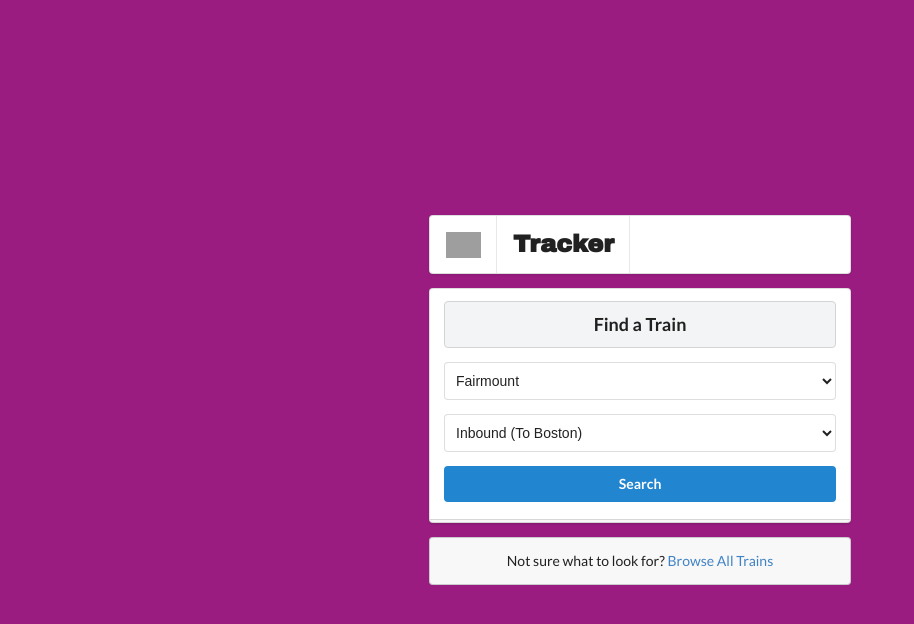
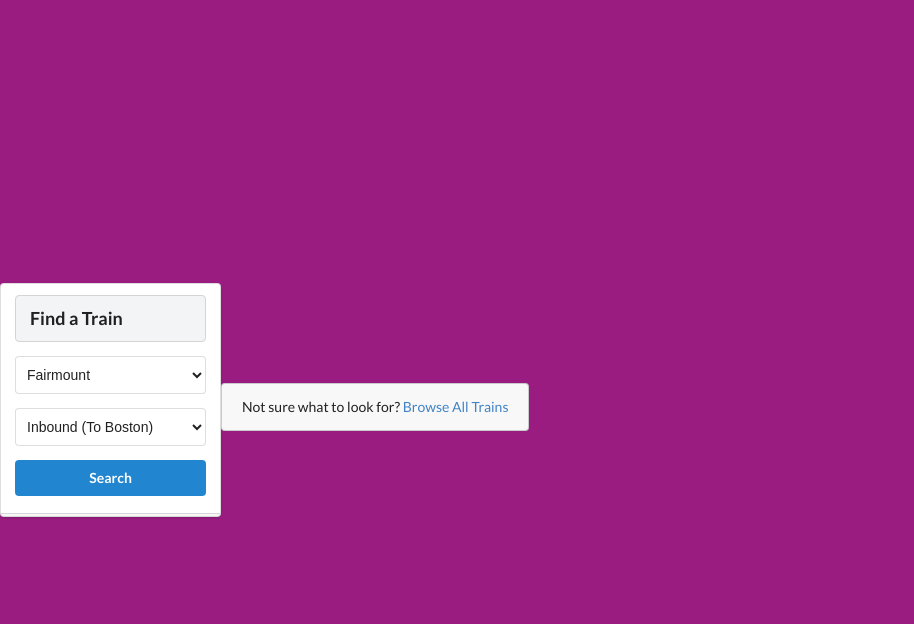
Before and after one commit to cofonseca/MBTA-CR-Tracker, a Flask app: page / in a window 1280 px wide. Shown: the top 624 px of the page, without its empty margins (0-914 px from the left). Run offline with Flask 2, Linux system fonts and the light colour scheme; some libraries are stand-ins or nearby versions; grey boxes are pictures that could not be loaded.

Commit message:
Moved container/column divs to template.

```diff
--- a/templates/search.html
+++ b/templates/search.html
@@ -1,18 +1,5 @@
 {% extends 'layout.html' %}
 {% block body %}
-<div class="ui middle aligned center aligned grid container">
-  	<div class="column">
-
-		<!-- Title Thingy -->
-		<div class="ui menu">
-			<div class="item">
-				<img id="t" src="../static/images/t.png">
-			</div>
-			<div class="item">
-				<h2 id="title">Tracker</h2>
-			</div>
-		</div>
-
 		<!-- Begin Form -->
       	<form class="ui large form" action="/trains/find" method="GET">
           	<div class="ui stacked segment">
@@ -45,7 +32,4 @@
       	<div class="ui message">
 			Not sure what to look for? <a href="/trains/browse">Browse All Trains</a>
       	</div>
-
-  	</div>
-</div>
 {% endblock %}
```
Also changed, not shown: templates/results.html (+0 -16 lines).
